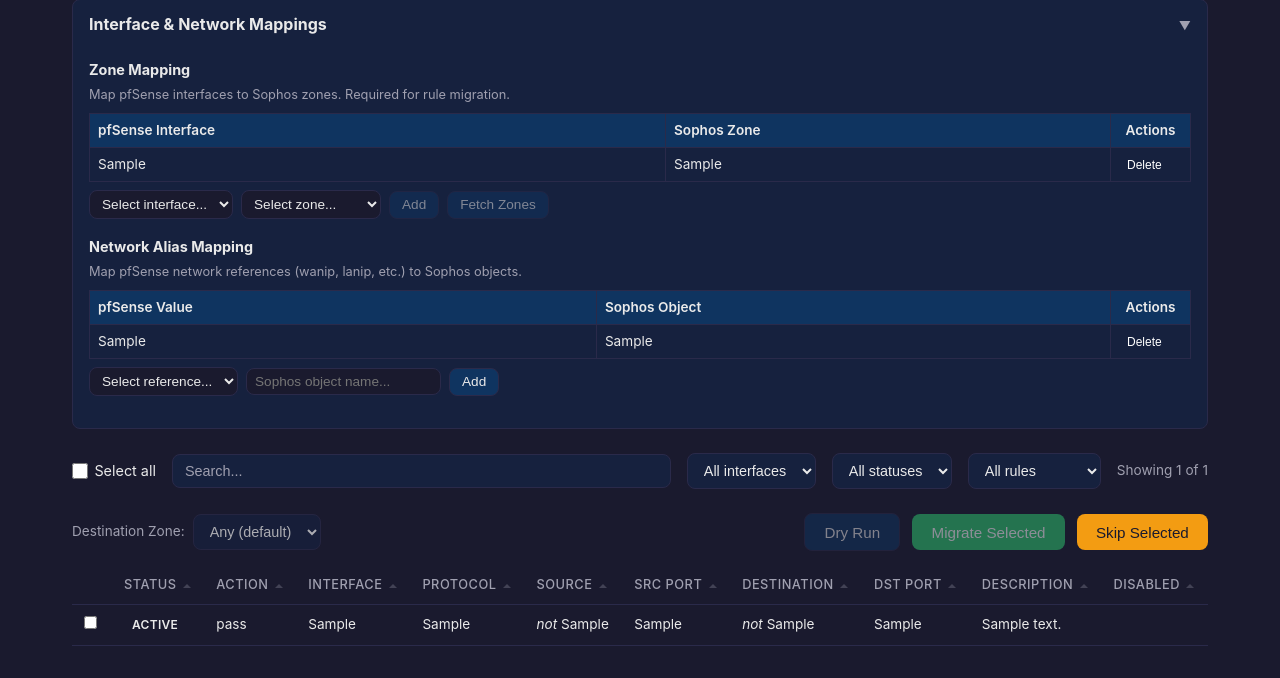
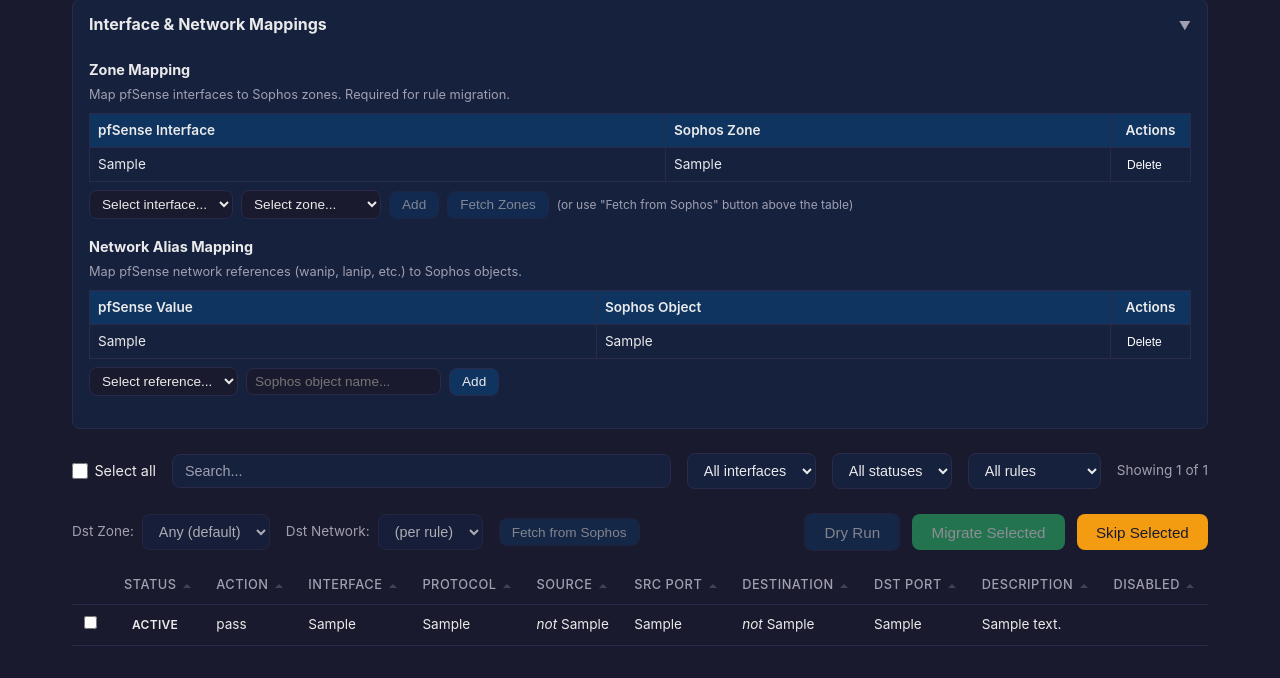
Before and after one commit to 404-developer-AI/FMTool, a Flask app: page /migrate/firewall-rules in a window 1280 px wide. Shown: the part 335-1013 px from the top of the page. Run offline with Flask 3, Linux system fonts and the light colour scheme; tables that the repository leaves empty hold one stand-in row (values such as "Sample post").

Commit message:
Add destination network dropdown with Sophos interface IPs and aliases
Fetch Sophos interface details (name, zone, IP, alias IPs) via new endpoint
and populate a destination network dropdown for bulk override. Combined
"Fetch from Sophos" button loads zones and interfaces in parallel.

Co-Authored-By: Claude Opus 4.6 (1M context) <noreply@anthropic.com>

```diff
--- a/app/routes/migrate.py
+++ b/app/routes/migrate.py
@@ -10,7 +10,7 @@ from app.models.database import (
 from app.services.sophos_client import (
     is_configured, get_client, get_existing_object_names,
     get_existing_fw_rule_names, get_zone_names, get_existing_services_with_details,
-    SophosConnectionError,
+    get_interface_details, SophosConnectionError,
 )
 from app.services.migration_engine import (
     plan_alias_migration, execute_alias_migration,
@@ -290,8 +290,9 @@ def plan_firewall_rules():
     aliases = get_table_items(db_path, "aliases")
     migrated_alias_names = {a["name"] for a in aliases if a.get("migration_status") == "migrated"}
 
-    # Destination zone override (bulk selection from UI)
+    # Bulk overrides from UI
     dst_zone_override = data.get("dst_zone") or None
+    dst_network_override = data.get("dst_network") or None
 
     # Sort rules by ID to maintain order
     rules.sort(key=lambda r: r["id"])
@@ -305,6 +306,7 @@ def plan_firewall_rules():
             migrated_alias_names, existing_object_names,
             prev_rule_name=prev_name,
             dst_zone_override=dst_zone_override,
+            dst_network_override=dst_network_override,
         )
         plans.append(planned_rule_to_dict(plan))
         if plan.action == "create":
@@ -323,6 +325,7 @@ def execute_firewall_rules():
     db_path = current_app.config["DATABASE_PATH"]
     rule_ids = data["rule_ids"]
     dst_zone_override = data.get("dst_zone") or None
+    dst_network_override = data.get("dst_network") or None
 
     rules = get_firewall_rules_by_ids(db_path, rule_ids)
     if not rules:
@@ -357,6 +360,7 @@ def execute_firewall_rules():
             migrated_alias_names, existing_object_names,
             prev_rule_name=prev_name,
             dst_zone_override=dst_zone_override,
+            dst_network_override=dst_network_override,
         )
         result = execute_fwrule_migration(client, plan)
         update_migration_status(db_path, "firewall_rules", [rule["id"]], result.status)
@@ -496,3 +500,16 @@ def fetch_sophos_zones():
         return jsonify({"success": True, "zones": zones})
     except Exception as e:
         return jsonify({"success": False, "message": f"Failed to fetch zones: {e}"}), 500
+
+
+@migrate_bp.route("/migrate/firewall-rules/sophos-interfaces", methods=["POST"])
+def fetch_sophos_interfaces():
+    """AJAX: Fetch Sophos interface details (name, zone, IP, aliases) for dropdown."""
+    if not is_configured(current_app.config):
+        return jsonify({"success": False, "message": "Sophos API not configured"}), 400
+
+    try:
+        interfaces = get_interface_details(current_app.config)
+        return jsonify({"success": True, "interfaces": interfaces})
+    except Exception as e:
+        return jsonify({"success": False, "message": f"Failed to fetch interfaces: {e}"}), 500
--- a/app/services/sophos_client.py
+++ b/app/services/sophos_client.py
@@ -229,6 +229,77 @@ def get_existing_fw_rule_names(app_config):
         return set()
 
 
+def get_interface_details(app_config):
+    """Fetch Sophos interface details including IPs and aliases.
+
+    Returns:
+        list: List of dicts with interface info:
+              [{"name": "Port1", "zone": "WAN", "ip": "1.2.3.4", "alias_ips": ["1.2.3.5"]}]
+    """
+    client = get_client(app_config)
+    try:
+        response = _retry_on_rate_limit(client.get_interface)
+    except SophosFirewallZeroRecords:
+        return []
+    except (SophosFirewallAPIError, Exception) as e:
+        logger.warning("Failed to fetch interface details: %s", e)
+        return []
+
+    if not response or "Response" not in response:
+        return []
+
+    data = response["Response"].get("Interface")
+    if not data:
+        return []
+
+    items = data if isinstance(data, list) else [data]
+    interfaces = []
+    for item in items:
+        if not isinstance(item, dict):
+            continue
+        name = item.get("Name", "")
+        if not name:
+            continue
+
+        # Extract IPv4 address — try common field names
+        ip = (item.get("IPv4Address") or item.get("IPAddress")
+              or item.get("IPv4Configuration", {}).get("IPAddress", "")
+              if isinstance(item.get("IPv4Configuration"), dict) else "")
+
+        # Extract zone
+        zone = item.get("Zone", "")
+
+        # Extract alias IPs — try common structures
+        alias_ips = []
+        for alias_key in ("IPv4Alias", "AliasIPv4", "AliasList", "AddressAlias"):
+            alias_data = item.get(alias_key)
+            if not alias_data:
+                continue
+            if isinstance(alias_data, str):
+                alias_ips.append(alias_data)
+            elif isinstance(alias_data, list):
+                for a in alias_data:
+                    if isinstance(a, str):
+                        alias_ips.append(a)
+                    elif isinstance(a, dict):
+                        aip = a.get("IPAddress") or a.get("Address") or a.get("IP", "")
+                        if aip:
+                            alias_ips.append(aip)
+            elif isinstance(alias_data, dict):
+                aip = alias_data.get("IPAddress") or alias_data.get("Address") or alias_data.get("IP", "")
+                if aip:
+                    alias_ips.append(aip)
+
+        interfaces.append({
+            "name": name,
+            "zone": zone,
+            "ip": ip,
+            "alias_ips": alias_ips,
+        })
+
+    return interfaces
+
+
 def get_zone_names(app_config):
     """Fetch names of existing Sophos zones.
 
--- a/app/templates/migrate_firewallrules.html
+++ b/app/templates/migrate_firewallrules.html
@@ -68,6 +68,7 @@
                 </select>
                 <button class="btn btn-small btn-secondary" id="btn-add-zone" {% if not configured %}disabled{% endif %}>Add</button>
                 <button class="btn btn-small btn-secondary" id="btn-fetch-zones" {% if not configured %}disabled{% endif %}>Fetch Zones</button>
+                <span class="mapping-hint">(or use "Fetch from Sophos" button above the table)</span>
             </div>
         </div>
 
@@ -142,11 +143,20 @@
 </div>
 
 <div class="migrate-controls">
-    <div class="dst-zone-control">
-        <label for="dst-zone-select">Destination Zone:</label>
-        <select id="dst-zone-select" class="filter-select" {% if not configured %}disabled{% endif %}>
-            <option value="">Any (default)</option>
-        </select>
+    <div class="bulk-overrides">
+        <div class="dst-zone-control">
+            <label for="dst-zone-select">Dst Zone:</label>
+            <select id="dst-zone-select" class="filter-select" {% if not configured %}disabled{% endif %}>
+                <option value="">Any (default)</option>
+            </select>
+        </div>
+        <div class="dst-zone-control">
+            <label for="dst-network-select">Dst Network:</label>
+            <select id="dst-network-select" class="filter-select" {% if not configured %}disabled{% endif %}>
+                <option value="">(per rule)</option>
+            </select>
+        </div>
+        <button class="btn btn-small btn-secondary" id="btn-fetch-interfaces" {% if not configured %}disabled{% endif %}>Fetch from Sophos</button>
     </div>
     <button class="btn btn-secondary" id="btn-dryrun" {% if not configured %}disabled{% endif %}>Dry Run</button>
     <button class="btn btn-success" id="btn-migrate" {% if not configured %}disabled{% endif %}>Migrate Selected</button>
--- a/static/css/style.css
+++ b/static/css/style.css
@@ -1327,17 +1327,28 @@ a:hover {
     opacity: 0.85;
 }
 
-/* Destination zone control */
+/* Bulk override controls */
+.bulk-overrides {
+    display: flex;
+    align-items: center;
+    gap: 1rem;
+    margin-right: auto;
+}
+
 .dst-zone-control {
     display: flex;
     align-items: center;
     gap: 0.5rem;
-    margin-right: auto;
 }
 
 .dst-zone-control label {
     font-size: 0.85rem;
     white-space: nowrap;
+    color: var(--color-text-muted);
+}
+
+.mapping-hint {
+    font-size: 0.75rem;
     color: var(--color-text-muted);
 }
 
--- a/static/js/migrate_fwrules.js
+++ b/static/js/migrate_fwrules.js
@@ -25,6 +25,8 @@
     const modalCancel = document.getElementById('modal-cancel');
     const modalConfirm = document.getElementById('modal-confirm');
     const dstZoneSelect = document.getElementById('dst-zone-select');
+    const dstNetworkSelect = document.getElementById('dst-network-select');
+    const btnFetchInterfaces = document.getElementById('btn-fetch-interfaces');
 
     // --- Mapping section ---
     const mappingToggle = document.getElementById('mapping-toggle');
@@ -90,6 +92,82 @@
             });
             if (currentVal) dstZoneSelect.value = currentVal;
         }
+    }
+
+    // --- Fetch Sophos interfaces for destination network dropdown ---
+    let sophosInterfaces = [];
+
+    if (btnFetchInterfaces) {
+        btnFetchInterfaces.addEventListener('click', async function() {
+            btnFetchInterfaces.disabled = true;
+            btnFetchInterfaces.textContent = 'Fetching...';
+            let fetchedZones = false;
+            let fetchedIfaces = false;
+
+            // Fetch zones and interfaces in parallel
+            try {
+                const [zoneResp, ifaceResp] = await Promise.all([
+                    fetch('/migrate/firewall-rules/sophos-zones', {
+                        method: 'POST', headers: {'Content-Type': 'application/json'},
+                    }),
+                    fetch('/migrate/firewall-rules/sophos-interfaces', {
+                        method: 'POST', headers: {'Content-Type': 'application/json'},
+                    }),
+                ]);
+                const zoneData = await zoneResp.json();
+                const ifaceData = await ifaceResp.json();
+
+                if (zoneData.success) {
+                    sophosZones = zoneData.zones;
+                    populateZoneDropdown();
+                    fetchedZones = true;
+                }
+                if (ifaceData.success) {
+                    sophosInterfaces = ifaceData.interfaces;
+                    populateNetworkDropdown();
+                    fetchedIfaces = true;
+                }
+
+                const parts = [];
+                if (fetchedZones) parts.push(`${sophosZones.length} zones`);
+                if (fetchedIfaces) parts.push(`${sophosInterfaces.length} interfaces`);
+                showToast(`Loaded ${parts.join(' and ')} from Sophos`, 'success');
+            } catch (e) {
+                showToast('Network error fetching from Sophos', 'error');
+            }
+
+            btnFetchInterfaces.disabled = false;
+            btnFetchInterfaces.textContent = 'Fetch from Sophos';
+        });
+    }
+
+    function populateNetworkDropdown() {
+        if (!dstNetworkSelect) return;
+        const currentVal = dstNetworkSelect.value;
+        dstNetworkSelect.innerHTML = '<option value="">(per rule)</option>';
+
+        for (const iface of sophosInterfaces) {
+            // Main interface IP
+            if (iface.ip) {
+                const opt = document.createElement('option');
+                opt.value = iface.ip;
+                opt.textContent = `${iface.name} - ${iface.ip}${iface.zone ? ' (' + iface.zone + ')' : ''}`;
+                dstNetworkSelect.appendChild(opt);
+            }
+            // Alias IPs
+            for (const aip of (iface.alias_ips || [])) {
+                const opt = document.createElement('option');
+                opt.value = aip;
+                opt.textContent = `${iface.name} alias - ${aip}${iface.zone ? ' (' + iface.zone + ')' : ''}`;
+                dstNetworkSelect.appendChild(opt);
+            }
+        }
+
+        if (currentVal) dstNetworkSelect.value = currentVal;
+    }
+
+    function getSelectedDstNetwork() {
+        return dstNetworkSelect ? dstNetworkSelect.value : '';
     }
 
     // --- Zone mapping CRUD ---
@@ -406,7 +484,7 @@
             const resp = await fetch('/migrate/firewall-rules/plan', {
                 method: 'POST',
                 headers: {'Content-Type': 'application/json'},
-                body: JSON.stringify({rule_ids: ids, dst_zone: getSelectedDstZone()}),
+                body: JSON.stringify({rule_ids: ids, dst_zone: getSelectedDstZone(), dst_network: getSelectedDstNetwork()}),
             });
             const data = await resp.json();
             if (data.success) {
@@ -616,7 +694,7 @@
             const resp = await fetch('/migrate/firewall-rules/execute', {
                 method: 'POST',
                 headers: {'Content-Type': 'application/json'},
-                body: JSON.stringify({rule_ids: ids, dst_zone: getSelectedDstZone()}),
+                body: JSON.stringify({rule_ids: ids, dst_zone: getSelectedDstZone(), dst_network: getSelectedDstNetwork()}),
             });
             const data = await resp.json();
 
```
Also changed, not shown: app/services/migration_engine.py (+14 -8 lines).
